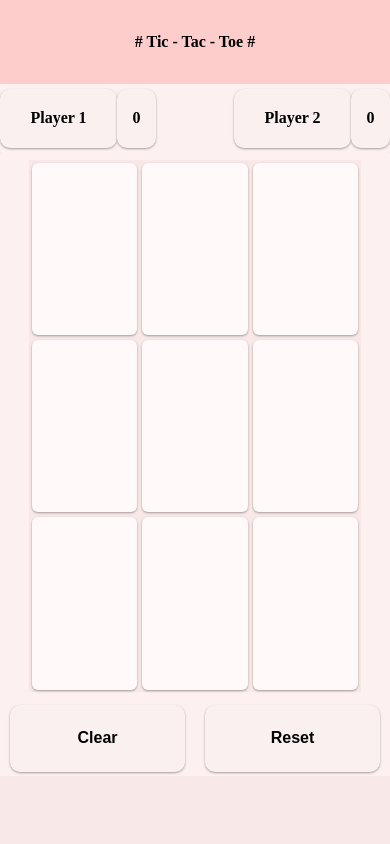
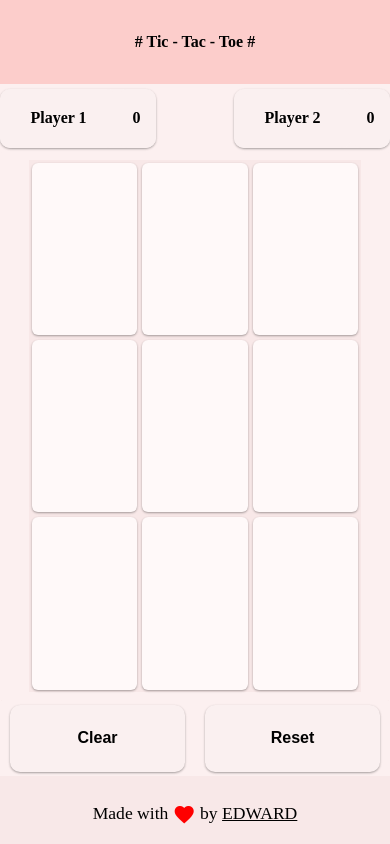
Before and after one commit to ravi11-sp/tic-tac, a plain HTML site: page index.html in a window 390 px wide. Drawn offline with Linux system fonts and the light colour scheme.

Commit message:
resollved all

```diff
--- a/index.html
+++ b/index.html
@@ -50,7 +50,7 @@
         <div class="score">
             <div class="inner-score-container">
                 <div class="inner-score">
-                    <div class="won"></div>
+                    <div class="won .won-pop">hhh</div>
                     <div class="counter">
                         <div class="pl1-c1">
                             <div class="pl1">Player 1</div>
@@ -73,9 +73,9 @@
             </div>
         </div>
         <div class="footer">
-            <!-- <p>
+            <p>
                 Made with <i class="material-icons" style="color: red; position: relative; top: 0.3em; font-size: 1.3em;">favorite</i> by <u>EDWARD</u>
-            </p> -->
+            </p>
 
         </div>
 
--- a/style.css
+++ b/style.css
@@ -189,6 +189,8 @@ p {
         width: 40vw;
         margin: 0;
         border-radius: 10px;
+        background-color: rgb(250, 240, 240);
+        box-shadow: 0 1px 3px rgba(0, 0, 0, 0.12), 0 1px 2px rgba(0, 0, 0, 0.24);
     }
     .pl2-c2 {
         display: flex;
@@ -196,6 +198,14 @@ p {
         width: 40vw;
         margin: 0;
         border-radius: 10px;
+        background-color: rgb(250, 240, 240);
+        box-shadow: 0 1px 3px rgba(0, 0, 0, 0.12), 0 1px 2px rgba(0, 0, 0, 0.24);
+    }
+    .pl1,
+    .pl2,
+    .count1,
+    .count2 {
+        box-shadow: none;
     }
     .pl1,
     .pl2 {
@@ -250,7 +260,6 @@ p {
     .count2,
     .pl1,
     .pl2 {
-        /* font-size: 16px; */
         font-size: 1rem;
         font-weight: bold;
     }
@@ -259,7 +268,7 @@ p {
         display: flex;
         align-items: center;
         justify-content: center;
-        height: 65vh;
+        height: 64vh;
         width: 100vw;
         left: 0;
         top: 18vh;
@@ -289,20 +298,4 @@ p {
         border-radius: 6px;
         background-color: rgb(255, 249, 249);
     }
-    .won {
-        z-index: -1;
-        position: absolute;
-        left: 0;
-        width: 90vw;
-        height: 50vh;
-    }
-    .inner-score,
-    .inner-score-container {
-        width: 100vw;
-        position: absolute;
-        left: 0;
-        z-index: -1;
-        top: 0;
-        /* background-color: aqua; */
-    }
 }
```
